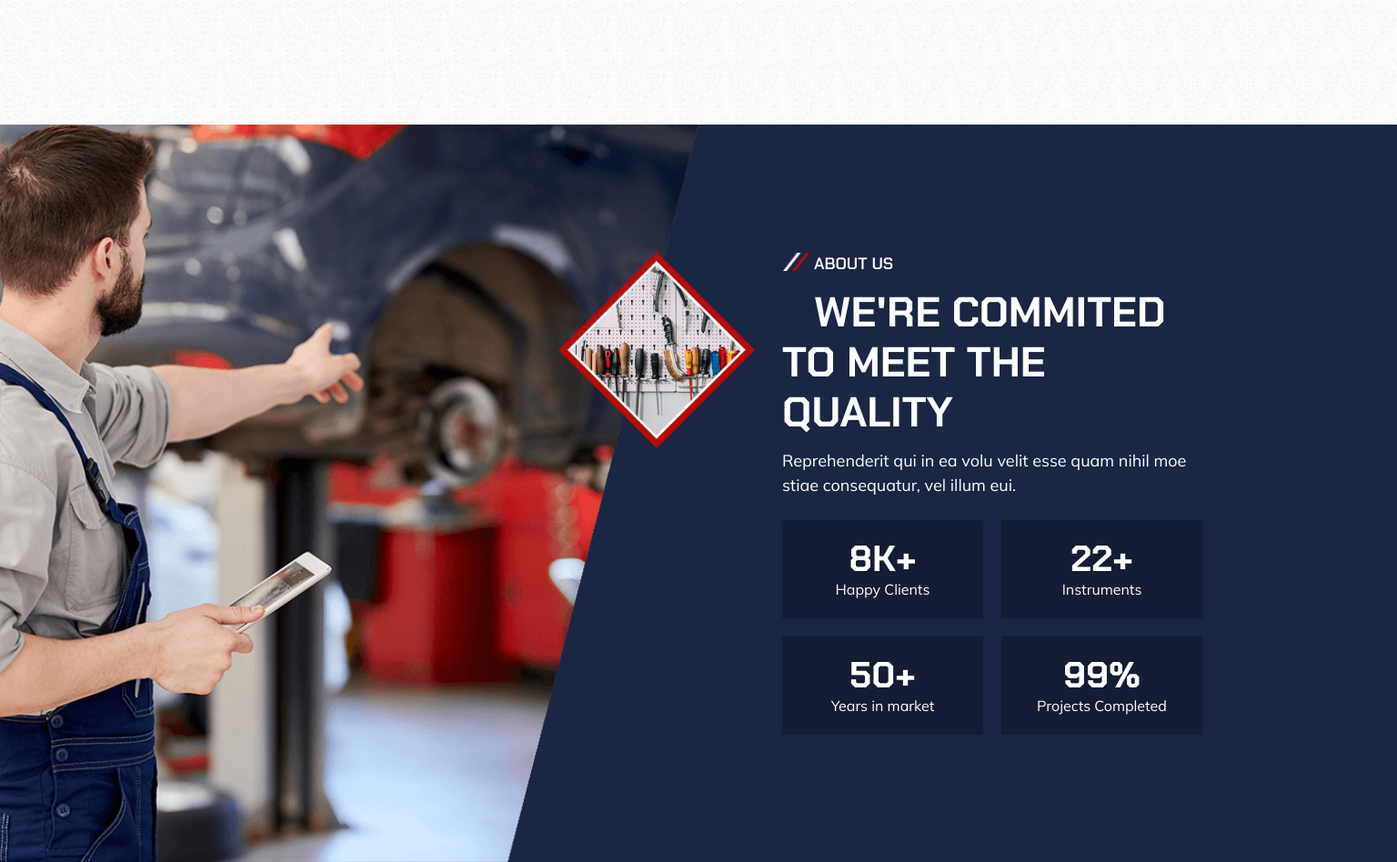
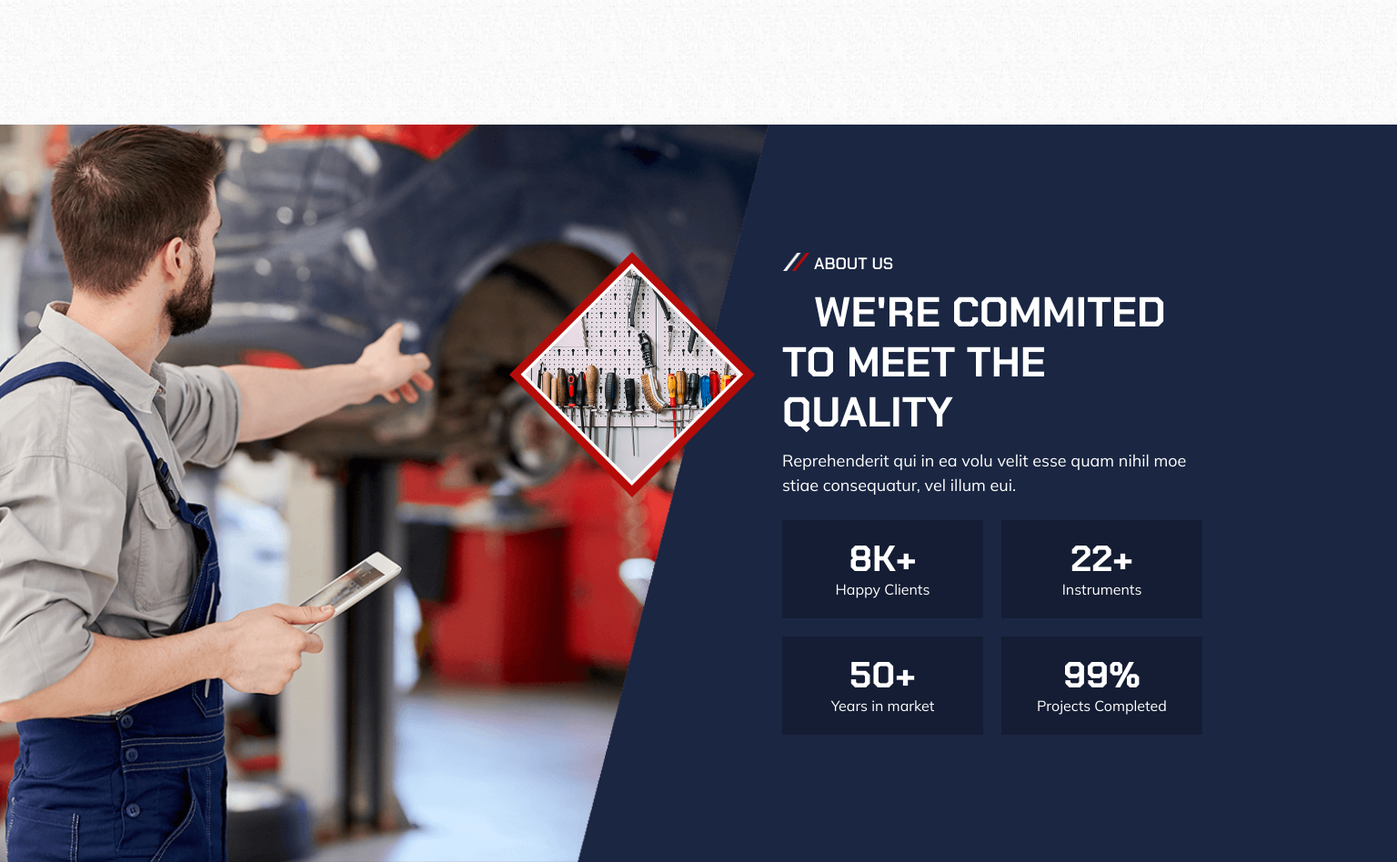
Before and after one commit to FJ9019/CarRepair, a plain HTML site: page index.html in a window 1536 px wide. Shown: the part 1981-2929 px from the top of the page at 91% size. Drawn offline with nearby package versions, Linux system fonts and the light colour scheme.

Commit message:
Media Queries 1400px About CSS

```diff
--- a/css/styles.css
+++ b/css/styles.css
@@ -1409,4 +1409,25 @@ body {
   .hero-banner img {
     width: 75%;
   }
+
+
+
+
+  /**
+  * About
+  */
+
+  .about::before {
+    width: 55%;
+  }
+
+  .about-banner .w-100 {
+    width: 50%;
+  }
+
+
+
+
+
+
 }
```
